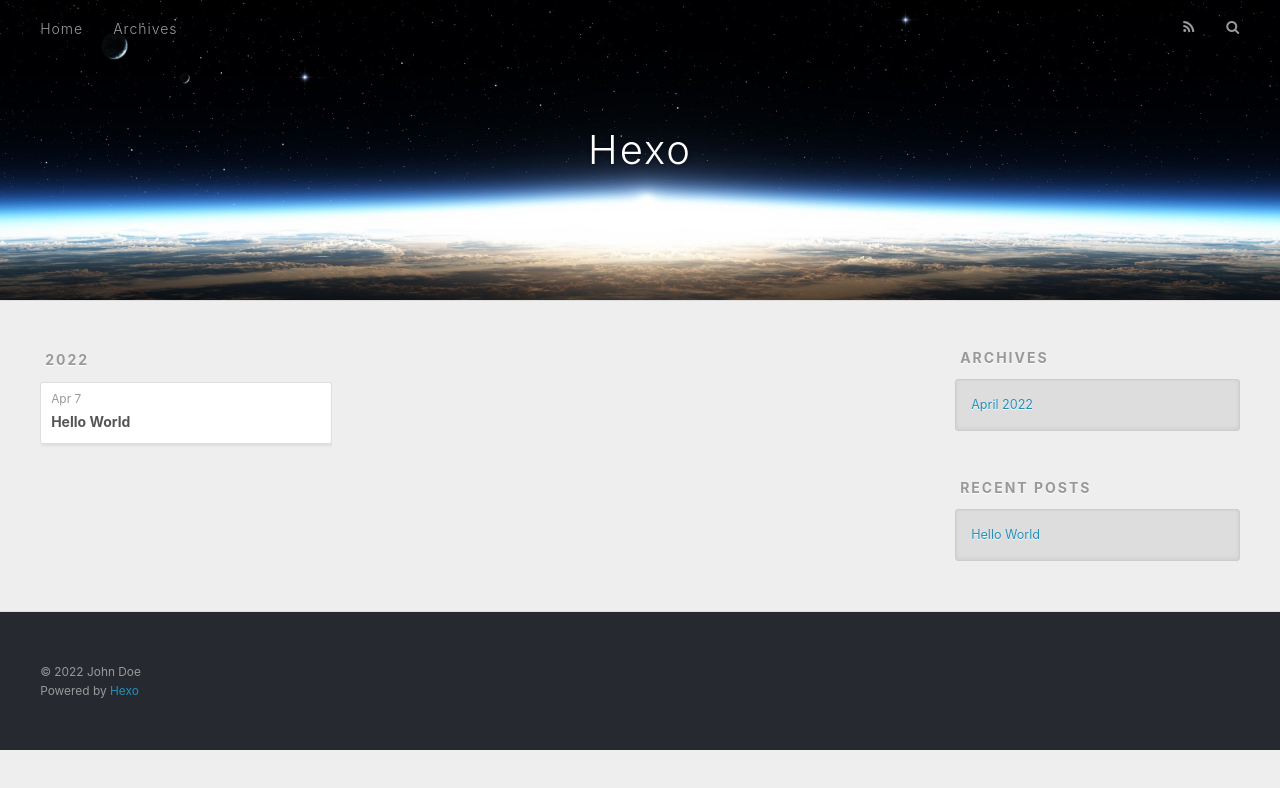
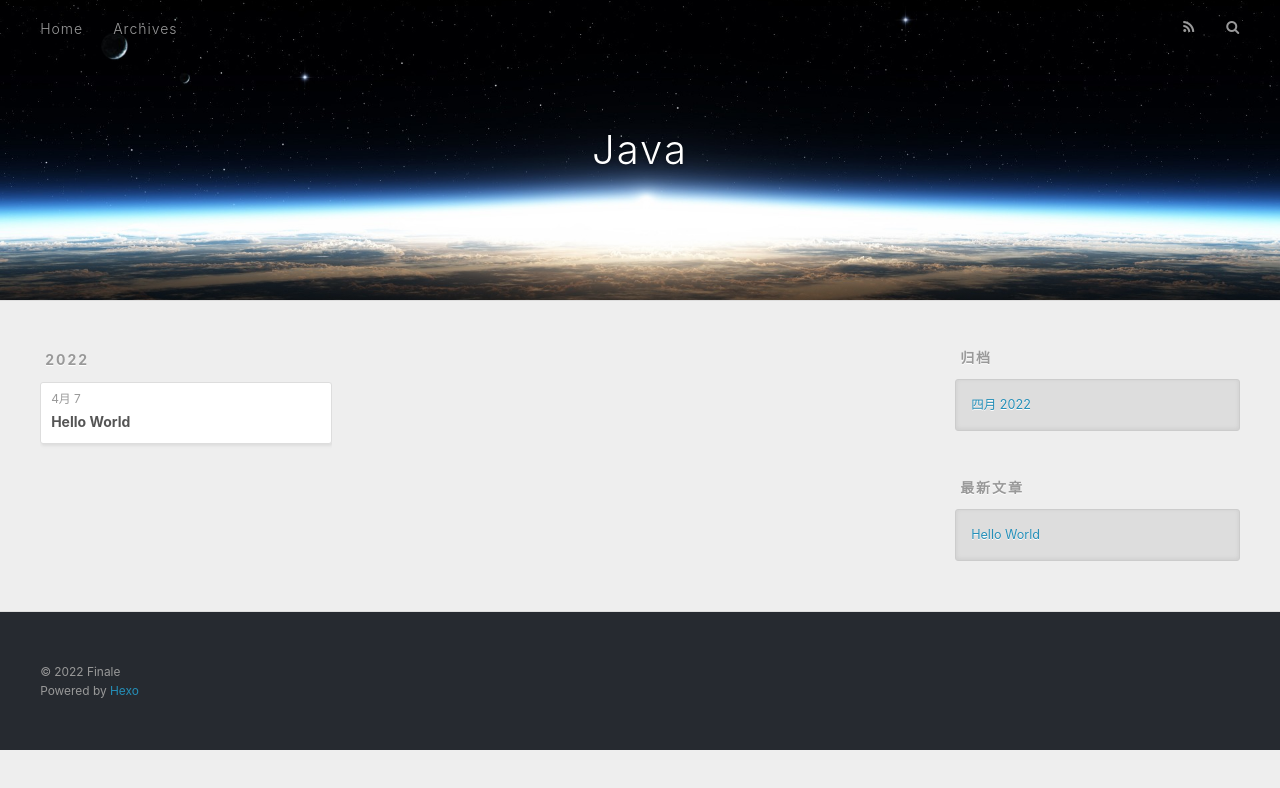
Before and after one commit to FinaleWorld/FinaleWorld.github.io, a plain HTML site: page archives/2022/04/index.html in a window 1280 px wide. Drawn offline with nearby package versions, Linux system fonts and the light colour scheme.

Commit message:
Site updated: 2022-04-07 22:26:36

```diff
--- a/archives/2022/04/index.html
+++ b/archives/2022/04/index.html
@@ -5,17 +5,17 @@
 
 
 
-  <title>Archives: 2022/4 | Hexo</title>
+  <title>归档: 2022/4 | Java</title>
   <meta name="viewport" content="width=device-width, initial-scale=1, maximum-scale=1">
   <meta property="og:type" content="website">
-<meta property="og:title" content="Hexo">
+<meta property="og:title" content="Java">
 <meta property="og:url" content="http://example.com/archives/2022/04/index.html">
-<meta property="og:site_name" content="Hexo">
-<meta property="og:locale" content="en_US">
-<meta property="article:author" content="John Doe">
+<meta property="og:site_name" content="Java">
+<meta property="og:locale" content="zh_CN">
+<meta property="article:author" content="Finale">
 <meta name="twitter:card" content="summary">
 
-    <link rel="alternate" href="/atom.xml" title="Hexo" type="application/atom+xml">
+    <link rel="alternate" href="/atom.xml" title="Java" type="application/atom+xml">
 
 
     <link rel="icon" href="/favicon.png">
@@ -36,7 +36,7 @@
   <div id="header-outer" class="outer">
     <div id="header-title" class="inner">
       <h1 id="logo-wrap">
-        <a href="/" id="logo">Hexo</a>
+        <a href="/" id="logo">Java</a>
       </h1>
 
     </div>
@@ -53,7 +53,7 @@
 
           <a id="nav-rss-link" class="nav-icon" href="/atom.xml" title="RSS Feed"></a>
 
-        <a id="nav-search-btn" class="nav-icon" title="Search"></a>
+        <a id="nav-search-btn" class="nav-icon" title="搜索"></a>
       </nav>
       <div id="search-form-wrap">
         <form action="//google.com/search" method="get" accept-charset="UTF-8" class="search-form"><input type="search" name="q" class="search-form-input" placeholder="Search"><button type="submit" class="search-form-submit">&#xF002;</button><input type="hidden" name="sitesearch" value="http://example.com"></form>
@@ -79,7 +79,7 @@
   <div class="archive-article-inner">
     <header class="archive-article-header">
       <a href="/2022/04/07/hello-world/" class="archive-article-date">
-  <time datetime="2022-04-07T13:16:52.347Z" itemprop="datePublished">Apr 7</time>
+  <time datetime="2022-04-07T13:16:52.347Z" itemprop="datePublished">4月 7</time>
 </a>
 
 
@@ -111,9 +111,9 @@
 
 
   <div class="widget-wrap">
-    <h3 class="widget-title">Archives</h3>
+    <h3 class="widget-title">归档</h3>
     <div class="widget">
-      <ul class="archive-list"><li class="archive-list-item"><a class="archive-list-link" href="/archives/2022/04/">April 2022</a></li></ul>
+      <ul class="archive-list"><li class="archive-list-item"><a class="archive-list-link" href="/archives/2022/04/">四月 2022</a></li></ul>
     </div>
   </div>
 
@@ -121,7 +121,7 @@
 
 
   <div class="widget-wrap">
-    <h3 class="widget-title">Recent Posts</h3>
+    <h3 class="widget-title">最新文章</h3>
     <div class="widget">
       <ul>
 
@@ -141,7 +141,7 @@
 
   <div class="outer">
     <div id="footer-info" class="inner">
-      &copy; 2022 John Doe<br>
+      &copy; 2022 Finale<br>
       Powered by <a href="http://hexo.io/" target="_blank">Hexo</a>
     </div>
   </div>
```
Also changed, not shown: 2022/04/07/hello-world/index.html (+11 -11 lines), archives/2022/index.html (+13 -13 lines), archives/index.html (+13 -13 lines), index.html (+12 -12 lines).
